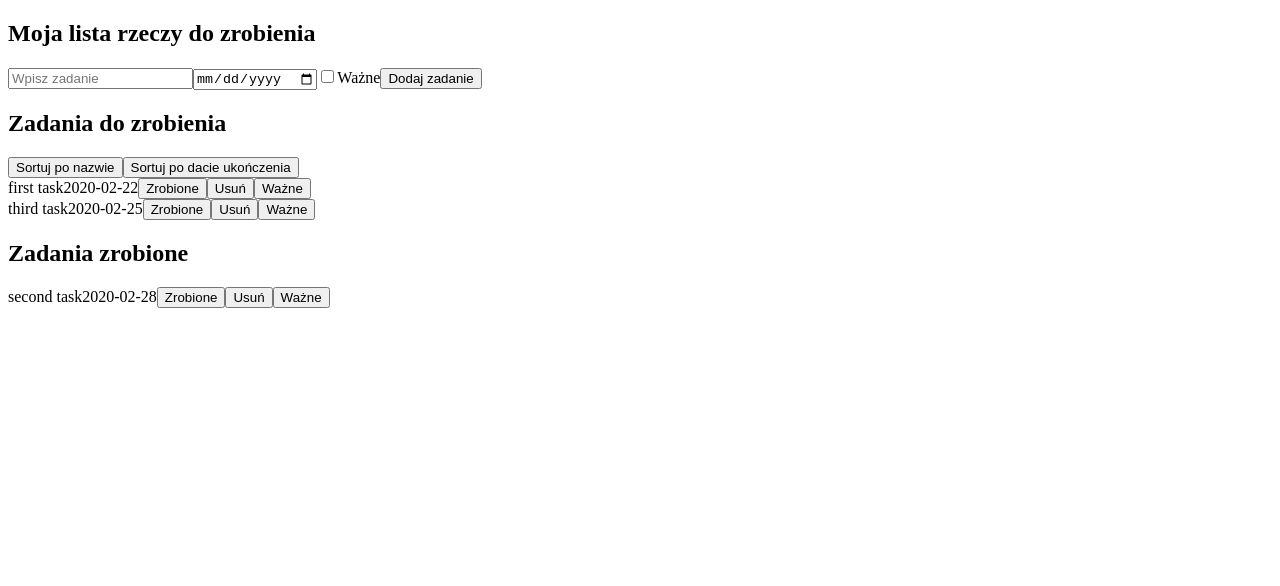
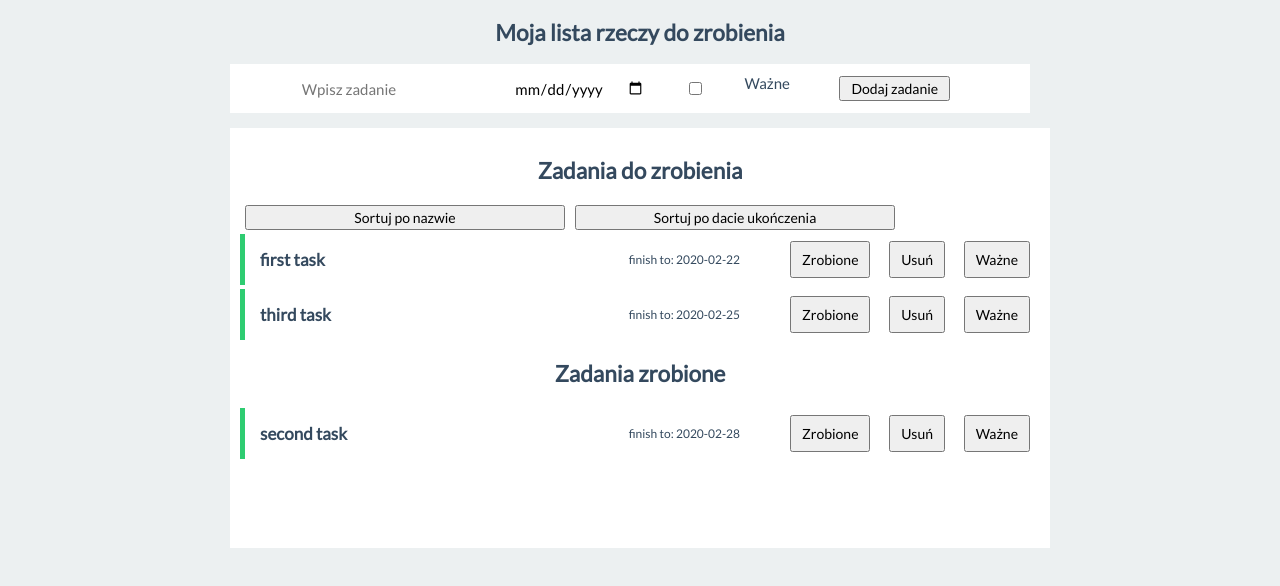
Before and after one commit to unpolaco/Personal-Organizer-App-, a React (Create React App) app: page / in a window 1280 px wide. Shown: the top 586 px of the page. Built offline with nearby package versions, Linux system fonts and the light colour scheme.

Commit message:
Create basic layout style

```diff
--- a/public/index.html
+++ b/public/index.html
@@ -4,6 +4,7 @@
     <meta charset="utf-8" />
     <meta name="viewport" content="width=device-width, initial-scale=1" />
     <meta name="theme-color" content="#000000" />
+    <link href="https://fonts.googleapis.com/css?family=Lato&display=swap" rel="stylesheet">
     <title>To do app</title>
   </head>
   <body>
--- a/src/App.js
+++ b/src/App.js
@@ -2,6 +2,7 @@ import React, {Component} from 'react';
 import AddTask from './components/AddTask'
 import TasksLists from './components/TaskList'
 import uuid from 'uuid'
+import styled, { createGlobalStyle } from 'styled-components'
 
 class App extends Component {
   state={
@@ -113,6 +114,7 @@ class App extends Component {
     const {tasks} = this.state;
     return (
       <>
+      <GlobalStyle />
         <h2>Moja lista rzeczy do zrobienia</h2>
         <AddTask addNewTask={this.addNewTask}/>
         <TasksLists
@@ -126,4 +128,25 @@ class App extends Component {
       </>
   )}
 }
+
+
+const GlobalStyle = createGlobalStyle`
+  body {
+    display: flex;
+    justify-content: center;
+    margin: 0;
+    padding: 0;
+    box-sizing: border-box;
+    background-color: #ecf0f1;
+    color: #34495e;
+    font-size: 15px;
+    font-family: Lato, sans-serif;
+    text-align: center;
+    margin: auto;
+  }
+`
+
+
+
+
 export default App;
--- a/src/components/AddTask.js
+++ b/src/components/AddTask.js
@@ -1,5 +1,6 @@
 import React, { Component } from 'react';
 import uuid from 'uuid'
+import styled from 'styled-components'
 
 class AddTask extends Component {
 
@@ -8,8 +9,6 @@ class AddTask extends Component {
     newTaskFinishDate: "",
     newTaskPriority: false,
     }
-
-
 
     handleCheckPriority = () => {
       this.setState({
@@ -26,7 +25,6 @@ class AddTask extends Component {
         newTaskFinishDate: e.target.value,
       })
     }
-
     handleSubmit = (e) => {
       e.preventDefault()
       const actualDate = new Date().toISOString().slice(0, 10);
@@ -46,15 +44,34 @@ class AddTask extends Component {
 
   render() {
     return (
-      <form>
-        <input type="text" placeholder="Wpisz zadanie" onChange={this.handleChangeTaskName} />
-        <input type="date" value={this.state.date} onChange={this.handleChangeDate} />
-        <input id="checkbox" type="checkbox" onChange={this.handleCheckPriority} />
+      <AddTaskWrapper>
+        <Input type="text" placeholder="Wpisz zadanie" onChange={this.handleChangeTaskName} />
+        <Input type="date" value={this.state.date} onChange={this.handleChangeDate} />
+        <Input id="checkbox" type="checkbox" onChange={this.handleCheckPriority} />
         <label htmlFor="checkbox">Ważne</label>
-        <button onClick={this.handleSubmit} >Dodaj zadanie</button>
-      </form>
+        <Button onClick={this.handleSubmit} >Dodaj zadanie</Button>
+      </AddTaskWrapper>
      );
   }
 }
-
+const AddTaskWrapper = styled.form`
+  display: flex;
+  justify-content: space-around;
+  margin: 15px;
+  padding: 10px 50px;
+  width: 700px;
+  background-color: #fff;
+`
+const Input = styled.input`
+  border: none;
+  font-size: 15px;
+  font-family: Lato, sans-serif;
+  text-align: left;
+`
+const Button = styled.button`
+    font-size: 14px;
+    padding: 2px 10px;
+    font-family: Lato, sans-serif;
+    margin: 2px 10px;
+`
 export default AddTask;
--- a/src/components/Task.js
+++ b/src/components/Task.js
@@ -5,18 +5,51 @@ function Task(props) {
   const {name, finishDate, createDate, id} = props.tasks;
   const {handleDoneTask, handleDeleteTask, handlePriorityTask} = props;
   return (
-      <div >
-      {name}
-      {finishDate}
-      {createDate}
-
-      <button onClick={() => handleDoneTask(id)}>Zrobione</button>
-      <button onClick={() => handleDeleteTask(id)}>Usuń</button>
-      <button onClick={() => handlePriorityTask(id)}>Ważne</button>
-      </div>
+      <TaskItem >
+        <TextWrapper >
+          <Text big>{name}</Text>
+          <Text small>finish to: {finishDate}</Text>
+          {/* <Text text='small'>created- {createDate}</Text> */}
+        </TextWrapper>
+        <ButtonWrapper>
+          <Button onClick={() => handleDoneTask(id)}>Zrobione</Button>
+          <Button onClick={() => handleDeleteTask(id)}>Usuń</Button>
+          <Button onClick={() => handlePriorityTask(id)}>Ważne</Button>
+        </ButtonWrapper>
+      </TaskItem>
 
   )
 }
+const TaskItem= styled.div`
+  display: flex;
+  justify-content: space-between;
+  margin: 2px 0;
+  padding: 5px;
 
+  border-left: 5px solid #2ecc71;
+`
+const ButtonWrapper= styled.div`
+  display: flex;
+  width: 250px;
+  justify-content: space-between;
+`
+const TextWrapper= styled.div`
+  display: flex;
+  justify-content: space-between;
+  width: 500px;
+`
+const Button = styled.button`
+  font-size: 14px;
+  padding: 2px 10px;
+  font-family: Lato, sans-serif;
+  margin: 2px 5px;
+`
+const Text = styled.div`
+  display: flex;
+  align-items: center;
+  font-size: ${props => props.small ? "12px" : "17px" };
+  font-weight: ${props => props.small ? "light" :"bold" } ;
+  margin: 10px;
+`
 
 export default Task;
--- a/src/components/TaskList.js
+++ b/src/components/TaskList.js
@@ -1,6 +1,7 @@
 import React from 'react'
 import Task from './Task'
 import uuid from 'uuid'
+import styled from 'styled-components'
 
 function TaskList(props) {
   const {tasks, handlePriorityTask, handleDeleteTask, handleDoneTask, handleSortName, handleSortDate} = props;
@@ -21,16 +22,39 @@ function TaskList(props) {
                 tasks={task}/>)
 
   return (
-    <div>
+    <TasksLists>
     <h2>Zadania do zrobienia</h2>
-    <button onClick={handleSortName} >Sortuj po nazwie</button>
-    <button onClick={handleSortDate}>Sortuj po dacie ukończenia</button>
+    <SortingButtonWrapper>
+      <Button onClick={handleSortName} >Sortuj po nazwie</  Button>
+      <Button onClick={handleSortDate}>Sortuj po dacie  ukończenia</Button>
+    </SortingButtonWrapper>
       {activeTasks}
 
     <h2>Zadania zrobione</h2>
       {doneTasks}
-    </div>
+    </TasksLists>
   )
 }
 
+const TasksLists = styled.div`
+  display: flex;
+  flex-direction: column;
+  align-items: wrap;
+  height: 400px;
+  margin: 15px;
+  padding: 10px;
+  width: 800px;
+  background-color: #fff;
+`
+const SortingButtonWrapper= styled.div`
+  display: flex;
+`
+const Button = styled.button`
+  flex-basis: 40%;
+  font-size: 14px;
+  padding: 2px 10px;
+  font-family: Lato, sans-serif;
+  margin: 2px 5px;
+`
+
 export default TaskList;
```
